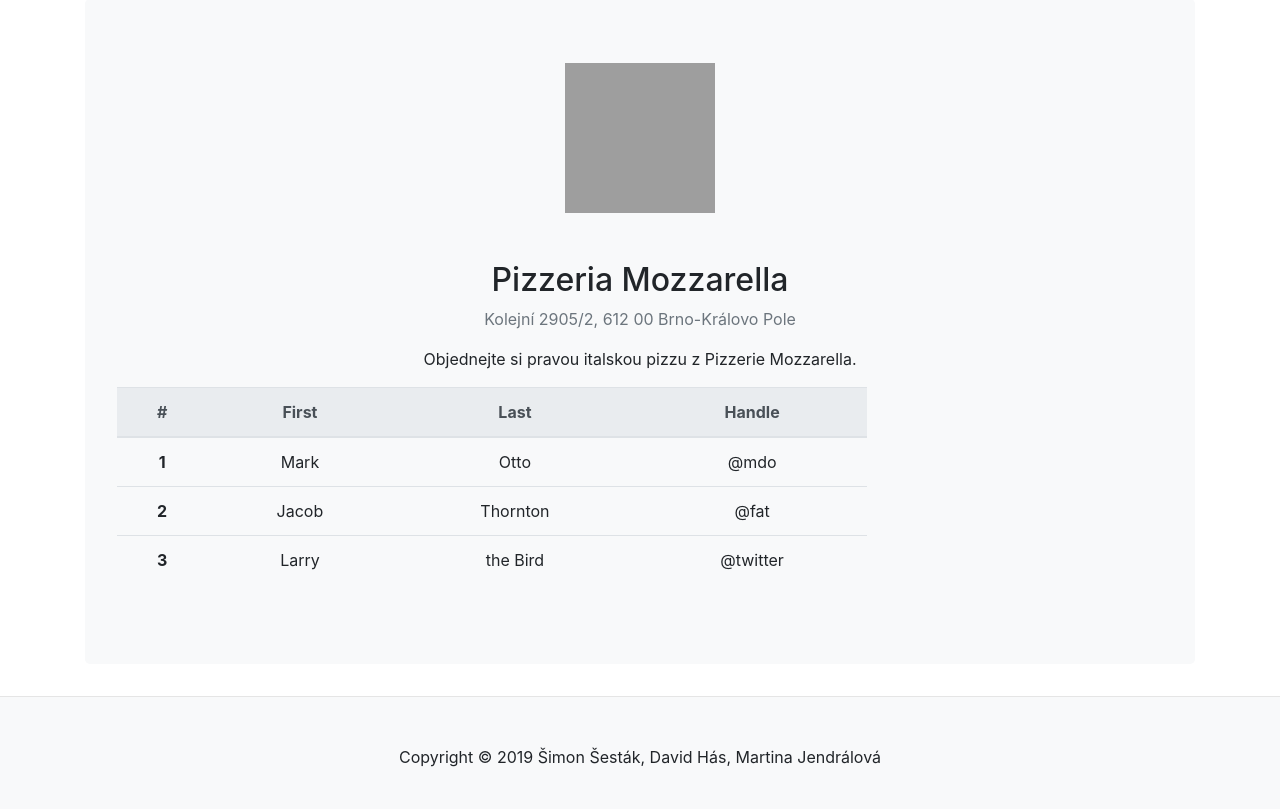
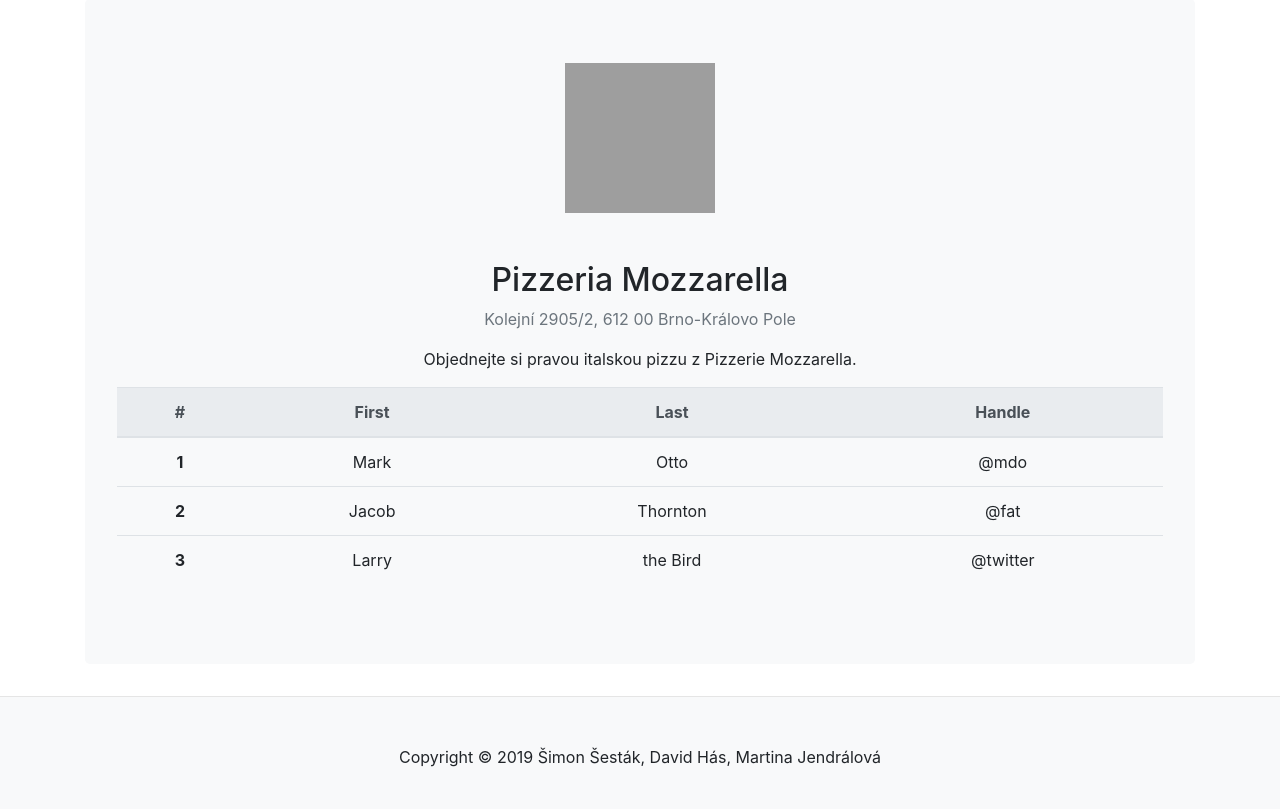
Before and after one commit to Srndo/IIS, a Flask app: page /canteen/3 in a window 1280 px wide. Shown: the part 158-967 px from the top of the page. Run offline with Flask 2, Linux system fonts and the light colour scheme; data comes from the database, SQL or seed files in the repository; some libraries are stand-ins or nearby versions; grey boxes are pictures that could not be loaded.

```diff
--- a/templates/canteen.html
+++ b/templates/canteen.html
@@ -5,8 +5,7 @@
   <h2>{{ canteen.nazov }}</h2>
   <p class="text-muted">{{ canteen.adresa }}</p>
   <p>{{ canteen.description }}</p>
-<div class="justify-content-center">
-  <table class="table" style="width: 750px;">
+  <table class="table">
     <thead class="thead-light">
       <tr>
         <th scope="col">#</th>
@@ -37,5 +36,4 @@
     </tbody>
   </table>
 </div>
-</div>
 {% endblock %}
```
